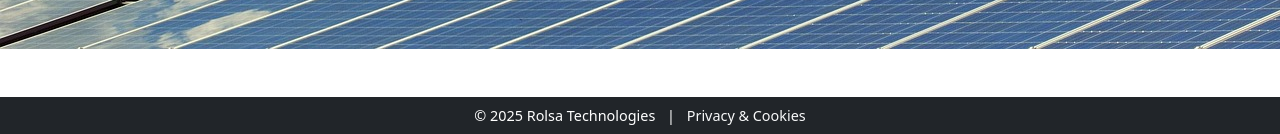
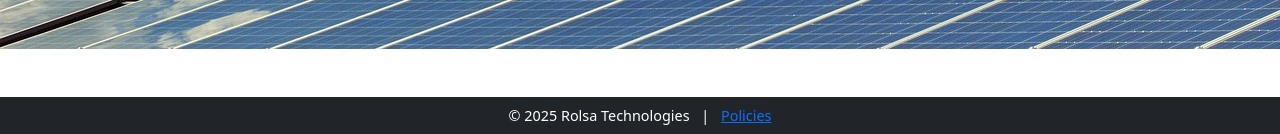
Before and after one commit to toleratedT-web/eco-site, a Flask app: page / in a window 1280 px wide; the page is wider, and only the part inside the window is pictured. Shown: the part 1353-1487 px from the top of that part. Run offline with Flask 3, Linux system fonts and the light colour scheme.

Commit message:
;ADJVNBSAO;NVSIPHVSI\VPIUSHO

```diff
--- a/app/routes.py
+++ b/app/routes.py
@@ -5,7 +5,3 @@ bp = Blueprint('main', __name__)
 @bp.route('/')
 def index():
     return render_template('home.html')
-
-@bp.route('/privacy')
-def privacy():
-    return render_template('privacy.html')
--- a/app/static/js/policy.js
+++ b/app/static/js/policy.js
@@ -0,0 +1,137 @@
+// policy-popup.js
+(function () {
+
+  // Your policies
+  const policies = {
+    privacy: `
+      <h2>Privacy Policy</h2>
+      <p><strong>Last updated:</strong> Today</p>
+      <p>This is where your privacy policy text goes.</p>
+      <p>Add as much text as you want — it scrolls.</p>
+    `,
+    cookies: `
+      <h2>Cookie Policy</h2>
+      <p><strong>Last updated:</strong> Today</p>
+      <p>This is your cookie policy content.</p>
+      <p>Replace this with your own info.</p>
+    `
+  };
+
+  // Overlay
+  const overlay = document.createElement("div");
+  overlay.style = `
+    position: fixed;
+    inset: 0;
+    background: rgba(0,0,0,0.5);
+    display: none;
+    align-items: center;
+    justify-content: center;
+    z-index: 9999;
+  `;
+
+  // Modal
+  const modal = document.createElement("div");
+  modal.style = `
+    background: #fff;
+    width: 90%;
+    max-width: 640px;
+    max-height: 80vh;
+    border-radius: 12px;
+    box-shadow: 0 20px 40px rgba(0,0,0,0.25);
+    display: flex;
+    flex-direction: column;
+    overflow: hidden;
+  `;
+
+  // Tabs
+  const tabs = document.createElement("div");
+  tabs.style = `
+    display: flex;
+    background: #f1f1f1;
+    border-bottom: 1px solid #ddd;
+  `;
+  tabs.innerHTML = `
+    <button class="tab-btn active" data-policy="privacy"
+      style="flex:1; padding: .75rem; border:0; background:#fff; cursor:pointer; border-right:1px solid #ddd;">
+      Privacy
+    </button>
+    <button class="tab-btn" data-policy="cookies"
+      style="flex:1; padding: .75rem; border:0; background:#f1f1f1; cursor:pointer;">
+      Cookies
+    </button>
+    <button id="popupClose" style="
+      padding: .75rem 1rem;
+      border:0;
+      background:none;
+      cursor:pointer;
+      font-size: 1.4rem;
+      color:#666;
+    ">&times;</button>
+  `;
+
+  // Body
+  const body = document.createElement("div");
+  body.style = `
+    padding: 1rem 1.25rem;
+    overflow-y: auto;
+    line-height: 1.6;
+  `;
+  body.innerHTML = policies.privacy; // default
+
+  // Build popup
+  modal.appendChild(tabs);
+  modal.appendChild(body);
+  overlay.appendChild(modal);
+  document.body.appendChild(overlay);
+
+  function openPopup() {
+    overlay.style.display = "flex";
+    document.body.style.overflow = "hidden";
+  }
+
+  function closePopup() {
+    overlay.style.display = "none";
+    document.body.style.overflow = "";
+  }
+
+  // Open on link click
+  document.addEventListener("click", e => {
+    if (e.target.id === "policy-link") {
+      e.preventDefault();
+      openPopup();
+    }
+  });
+
+  // Close button
+  document.getElementById("popupClose").onclick = closePopup;
+
+  // Click outside modal closes
+  overlay.addEventListener("click", e => {
+    if (e.target === overlay) closePopup();
+  });
+
+  // Switching tabs
+  document.addEventListener("click", e => {
+    const btn = e.target.closest(".tab-btn");
+    if (!btn) return;
+
+    const type = btn.dataset.policy;
+    if (!policies[type]) return;
+
+    // update body
+    body.innerHTML = policies[type];
+
+    // update tab visual state
+    document.querySelectorAll(".tab-btn").forEach(t =>
+      t.classList.remove("active")
+    );
+
+    btn.classList.add("active");
+
+    // update button background colors
+    document.querySelectorAll(".tab-btn").forEach(b => {
+      b.style.background = b.classList.contains("active") ? "#fff" : "#f1f1f1";
+    });
+  });
+
+})();
--- a/app/templates/base.html
+++ b/app/templates/base.html
@@ -72,13 +72,13 @@
             <div class="container">
                 <span>&copy; 2025 Rolsa Technologies</span>
                 <span class="mx-2">|</span>
-                <a href="{{ url_for('main.privacy') }}" class="text-decoration-none text-light">
-                    Privacy & Cookies
-                </a>
+                <a href="#" id="policy-link">Policies</a>
             </div>
         </footer>
+
     </div>
-
+    <!-- Load your JS after the footer -->
+    <script src="static\js\policy.js"></script>
     <script src="https://cdn.jsdelivr.net/npm/bootstrap@5.3.2/dist/js/bootstrap.bundle.min.js"></script>
 </body>
 </html>
```
